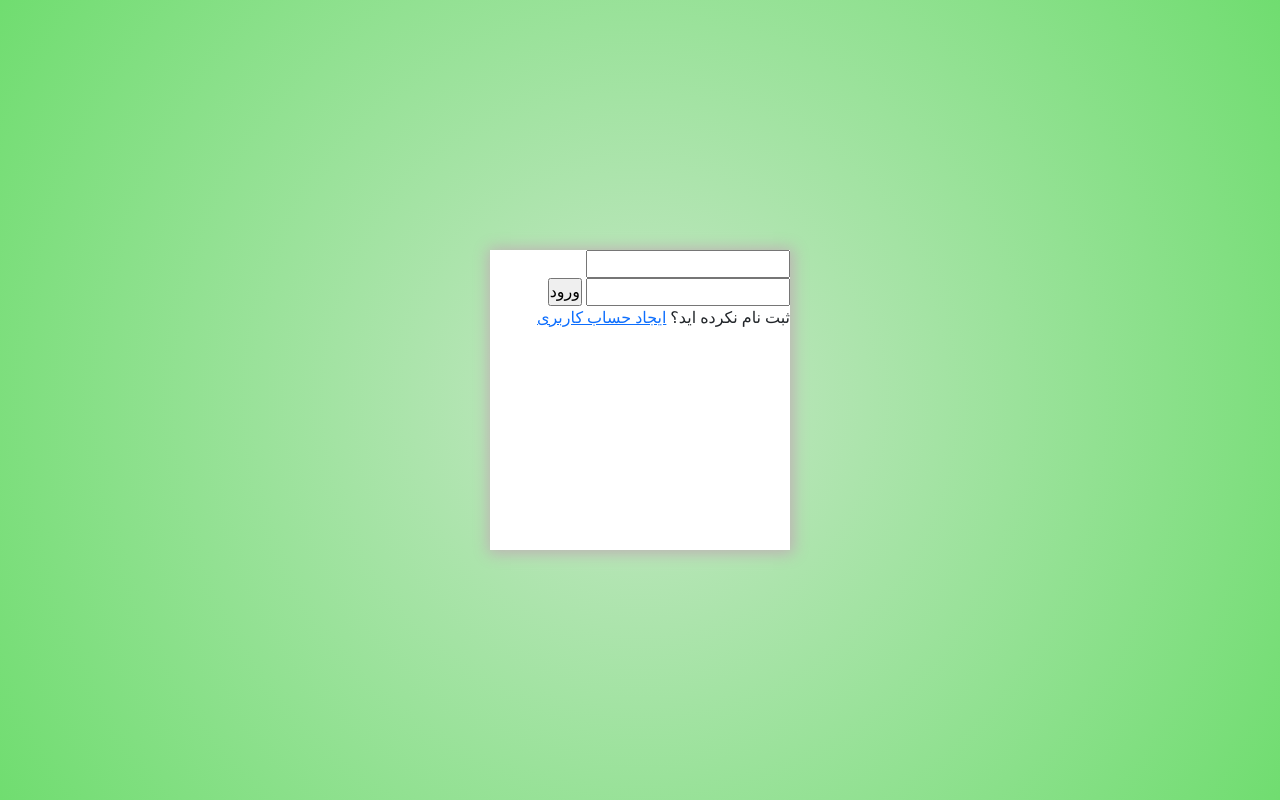
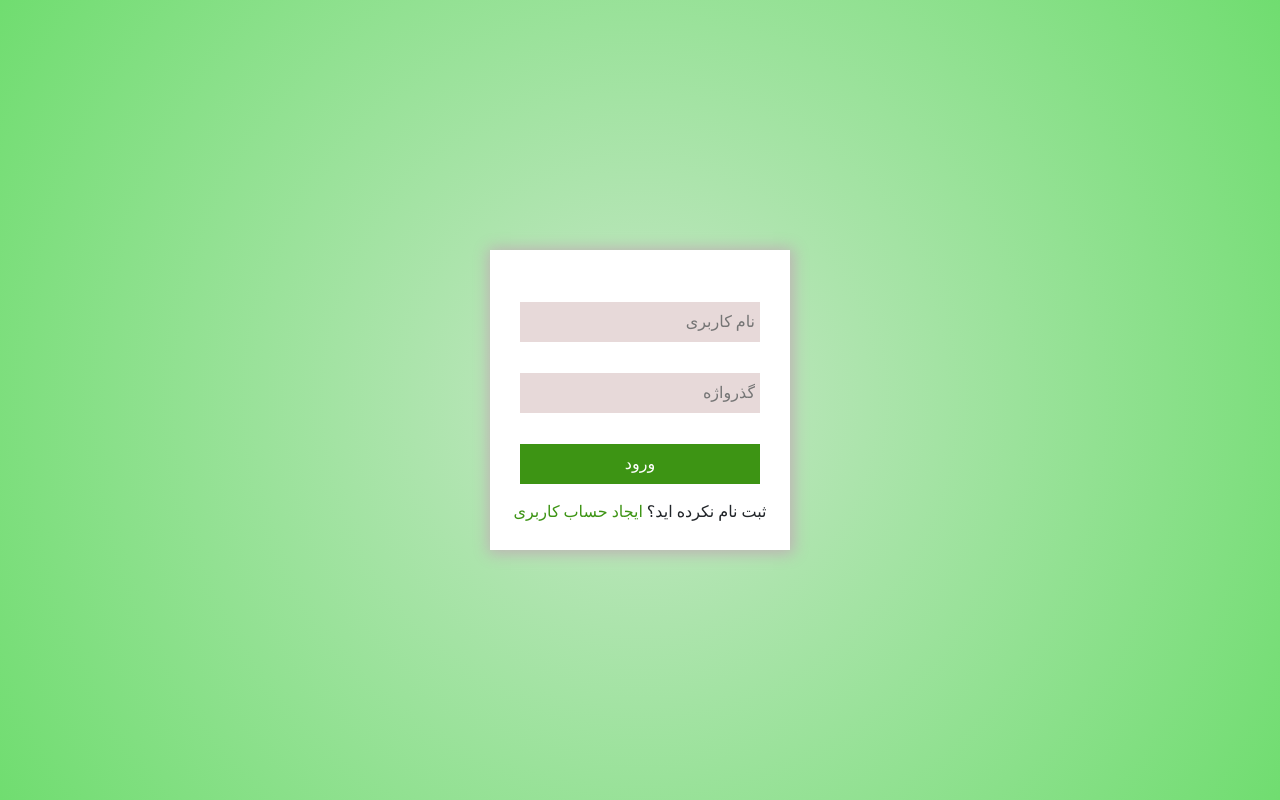
Before and after one commit to web-Arvand-Spring04/S07-040311, a plain HTML site: page app-loginForm/index.html in a window 1280 px wide. Drawn offline with nearby package versions, Linux system fonts and the light colour scheme; a small style sheet from the web is missing.

Commit message:
کامپیدان

```diff
--- a/app-loginForm/assets/css/style.css
+++ b/app-loginForm/assets/css/style.css
@@ -20,9 +20,52 @@ body {
   height: 100vh;
 }
 
-.login{
+.login {
   width: 300px;
   height: 300px;
   background-color: #fff;
   box-shadow: 1px 1px 14px 3px #bdb4b4;
 }
+
+.login form {
+  display: flex;
+  flex-direction: column;
+  align-items: center;
+  justify-content: space-around;
+  height: 250px;
+}
+
+.login form input {
+  width: 80%;
+  height: 40px;
+  border: none;
+  /* outline: none; */
+}
+
+.login input[type="text"] {
+  margin-top: 36px;
+}
+
+.login input:not([type="button"]) {
+  background-color: rgb(231, 217, 217);
+  padding-right: 5px;
+}
+
+.login input:nth-child(3) {
+  background-color: rgb(61, 148, 20);
+  color: #fff;
+}
+.login input:nth-child(3):hover {
+  background-color: rgb(48, 97, 25);
+}
+
+.login div {
+  text-align: center;
+}
+.login div a {
+  color: rgb(61, 148, 20);
+  text-decoration: none;
+}
+.login div a:hover {
+  text-decoration: underline;
+}
--- a/app-loginForm/index.html
+++ b/app-loginForm/index.html
@@ -20,15 +20,15 @@
   <body>
     <div class="login">
       <form action="">
-        <input type="text" />
-        <input type="text" />
+        <input type="text" placeholder="نام کاربری" />
+        <input type="password" placeholder="گذرواژه" />
+        <input type="button" value="ورود" />
         <!-- <button>ورود</button> -->
-        <input type="button" value="ورود" />
-        <div>
-          <span>ثبت نام نکرده اید؟ </span>
-          <a href="">ایجاد حساب کاربری</a>
-        </div>
       </form>
+      <div>
+        <span>ثبت نام نکرده اید؟ </span>
+        <a href="">ایجاد حساب کاربری</a>
+      </div>
     </div>
     <script
       src="https://cdn.jsdelivr.net/npm/bootstrap@5.3.3/dist/js/bootstrap.bundle.min.js"
```
